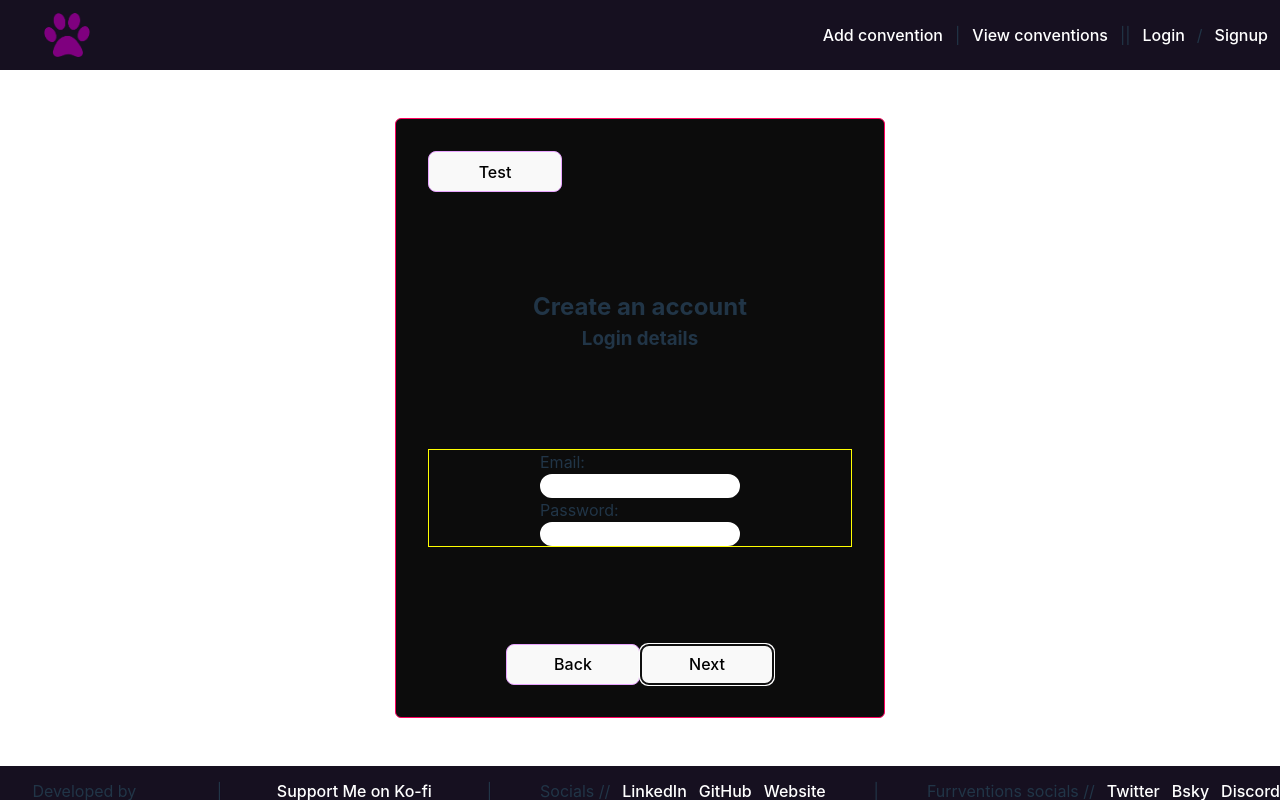
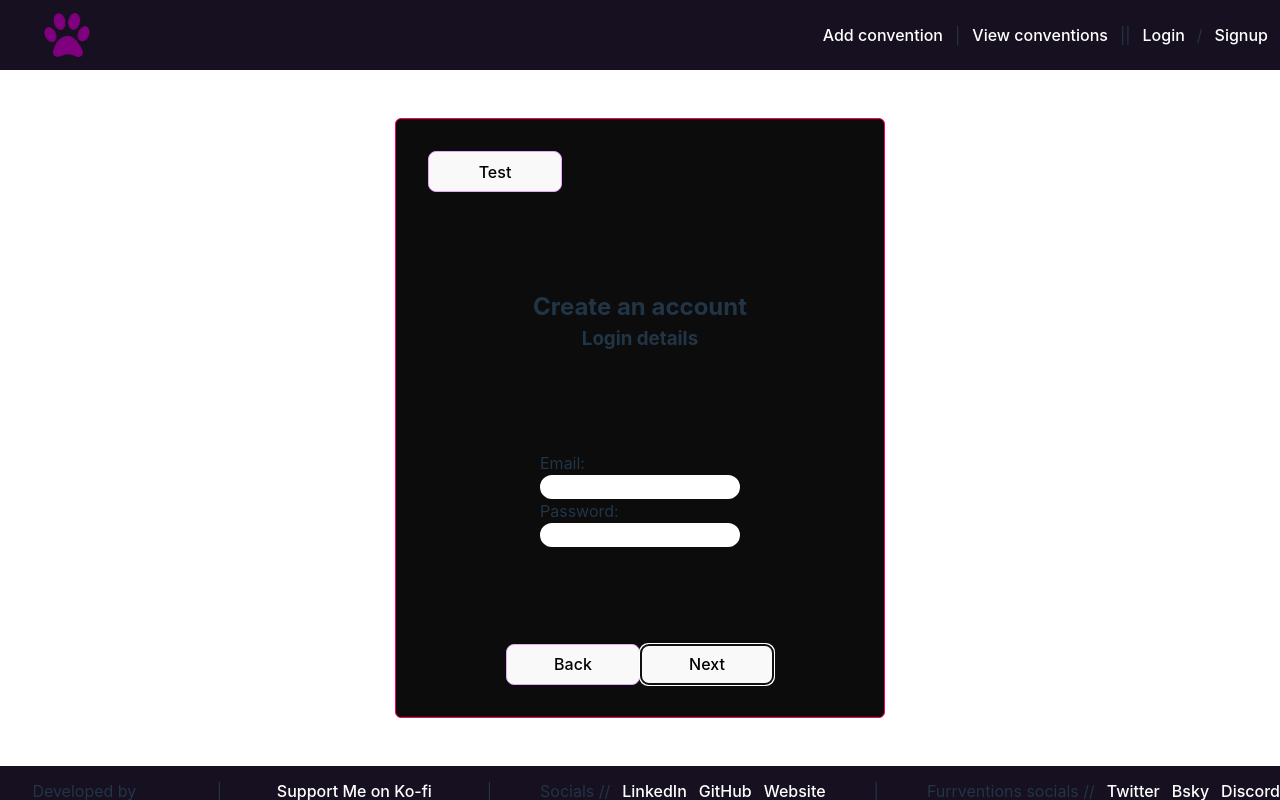
Before and after one commit to ATlexEide/furrventions, a React (Vite) app: page /signup in a window 1280 px wide. Both pictures are taken after typing "Sample", "Sample", "Sample" into the empty fields and a click on the button "Next". Built offline with nearby package versions, Linux system fonts and the light colour scheme; no server answers.

Commit message:
Update id

```diff
--- a/src/Components/FormComponents/LoginDetails.jsx
+++ b/src/Components/FormComponents/LoginDetails.jsx
@@ -1,6 +1,6 @@
 export default function LoginDetails({ tempUser, setTempUser }) {
   return (
-    <section id="add-login">
+    <section id="inputs">
       <div className="input-container">
         <label htmlFor="firstname">Email:</label>
         <input
```
